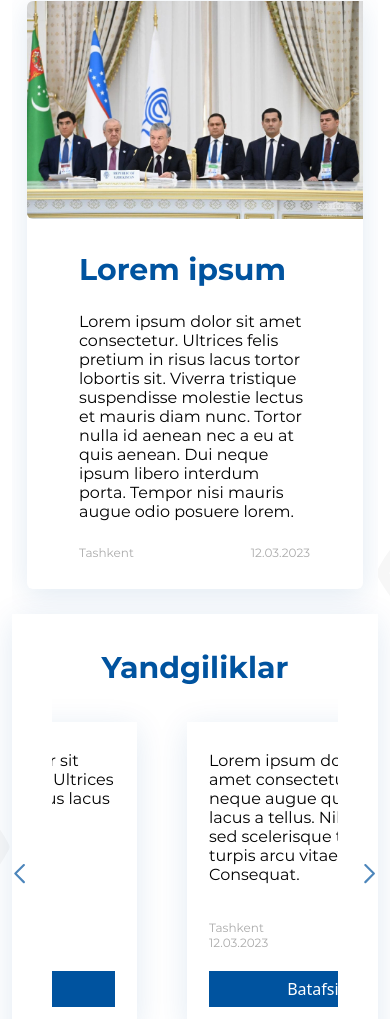
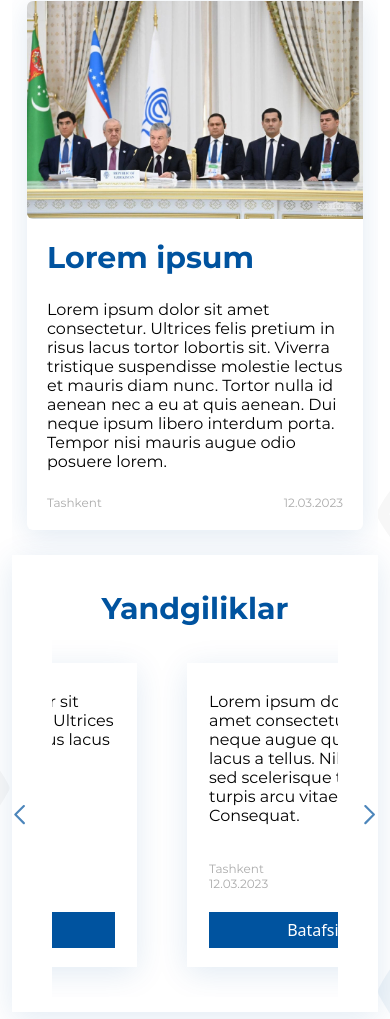
Before and after one commit to JasFayz/fintech-sammit, a plain HTML site: page index.html in a window 390 px wide. Shown: the part 754-1773 px from the top of the page. Drawn offline with Linux system fonts and the light colour scheme.

Commit message:
fix padding

```diff
--- a/css/scss/media.scss
+++ b/css/scss/media.scss
@@ -144,6 +144,9 @@
     {
         width: 100%;
     }
+    .card__content {
+        padding: 20px;
+    }
 
 }
 
```
Also changed, not shown: css/media.css, 1 other file.
